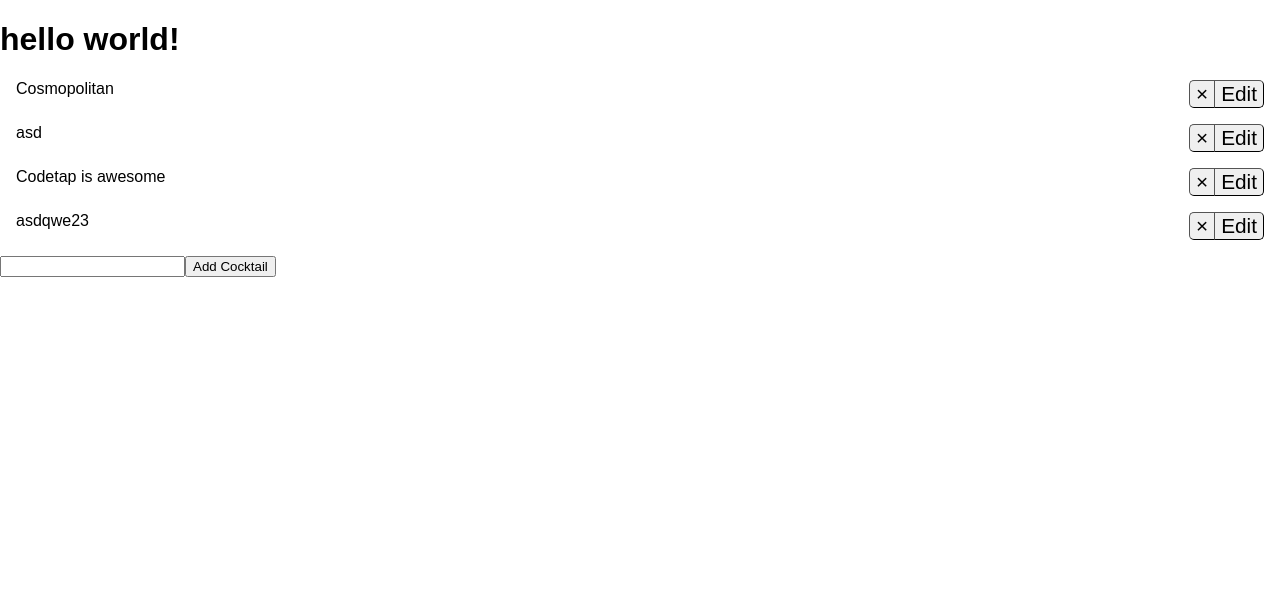
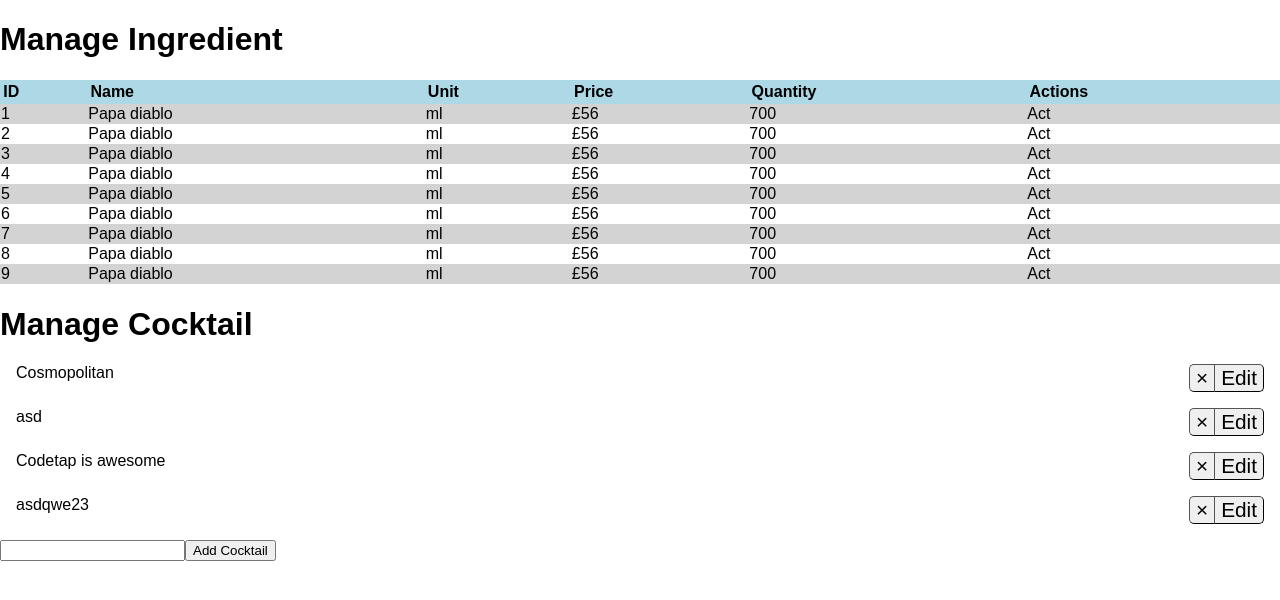
Before and after one commit to St3ve89/cocktail-price, a React (Create React App) app: page / in a window 1280 px wide. Shown: the top 600 px of the page. Built offline with nearby package versions, Linux system fonts and the light colour scheme; data requests are answered from the project's data file.

Commit message:
Create the initial ingredient component and some dummy data

```diff
--- a/src/App.js
+++ b/src/App.js
@@ -1,14 +1,18 @@
 import React, { Component } from 'react';
 import Cocktail from './component/cocktail';
+import Ingredient from './component/ingredient';
 
 
 class App extends Component {
   render() {
     return (
       <div className="App">
-        <h1>hello world!</h1>
+        <h1>Manage Ingredient</h1>
+        <Ingredient />
+        <h1>Manage Cocktail</h1>
         <Cocktail />
       </div>
+
     );
   }
 }
--- /dev/null
+++ b/src/component/ingredient/constant.jsx
@@ -0,0 +1,5 @@
+const BASE_URL = 'http://localhost:3456/'
+
+export {
+  BASE_URL
+}
--- /dev/null
+++ b/src/component/ingredient/index.jsx
@@ -0,0 +1,2 @@
+import Ingredient from './ingredient';
+export default Ingredient;
--- /dev/null
+++ b/src/component/ingredient/ingredient.css
@@ -0,0 +1,15 @@
+.ingredient__full-table {
+  width: 100%;
+  border-collapse: collapse;
+}
+
+.ingredient__full-table thead td {
+  background-color: lightblue;
+  font-weight: bold;
+  /* color: white; */
+  padding: 0.2rem;
+}
+
+.ingredient__full-table tbody tr:nth-child(odd) {
+  background-color: lightgray;
+}
--- /dev/null
+++ b/src/component/ingredient/ingredient.jsx
@@ -0,0 +1,53 @@
+import React, { Component } from 'react';
+import axios from 'axios';
+import { BASE_URL } from './constant';
+import './ingredient.css';
+
+class Ingredient extends Component {
+  state = {
+    ingredient: []
+  }
+
+  componentWillMount() {
+    axios
+      .get(`${BASE_URL}ingredient`)
+      .then(({data}) => {
+        this.setState({ingredient: data})
+      })
+  }
+
+  renderIngredientList = () => {
+    return this.state.ingredient
+      .map(({id, name, unit, currency, price, quantity}, key) =>
+        <tr key = {key}>
+          <td>{id}</td>
+          <td>{name}</td>
+          <td>{unit}</td>
+          <td>{currency}{price}</td>
+          <td>{quantity}</td>
+          <td>Act</td>
+        </tr>
+      );
+  }
+  render() {
+    return (
+      <table className="ingredient__full-table">
+        <thead>
+          <tr>
+            <td>ID</td>
+            <td>Name</td>
+            <td>Unit</td>
+            <td>Price</td>
+            <td>Quantity</td>
+            <td>Actions</td>
+          </tr>
+        </thead>
+        <tbody>
+          {this.renderIngredientList()}
+        </tbody>
+      </table>
+    );
+  }
+}
+
+export default Ingredient;
--- a/src/data/data.json
+++ b/src/data/data.json
@@ -18,5 +18,79 @@
       "name": "asdqwe23",
       "id": 4
     }
+  ],
+  "ingredient": [
+    {
+      "id": 1,
+      "name": "Papa diablo",
+      "unit": "ml",
+      "price": 56,
+      "currency": "£",
+      "quantity": 700
+    },
+    {
+      "id": 2,
+      "name": "Papa diablo",
+      "unit": "ml",
+      "price": 56,
+      "currency": "£",
+      "quantity": 700
+    },
+    {
+      "id": 3,
+      "name": "Papa diablo",
+      "unit": "ml",
+      "price": 56,
+      "currency": "£",
+      "quantity": 700
+    },
+    {
+      "id": 4,
+      "name": "Papa diablo",
+      "unit": "ml",
+      "price": 56,
+      "currency": "£",
+      "quantity": 700
+    },
+    {
+      "id": 5,
+      "name": "Papa diablo",
+      "unit": "ml",
+      "price": 56,
+      "currency": "£",
+      "quantity": 700
+    },
+    {
+      "id": 6,
+      "name": "Papa diablo",
+      "unit": "ml",
+      "price": 56,
+      "currency": "£",
+      "quantity": 700
+    },
+    {
+      "id": 7,
+      "name": "Papa diablo",
+      "unit": "ml",
+      "price": 56,
+      "currency": "£",
+      "quantity": 700
+    },
+    {
+      "id": 8,
+      "name": "Papa diablo",
+      "unit": "ml",
+      "price": 56,
+      "currency": "£",
+      "quantity": 700
+    },
+    {
+      "id": 9,
+      "name": "Papa diablo",
+      "unit": "ml",
+      "price": 56,
+      "currency": "£",
+      "quantity": 700
+    }
   ]
 }
```
